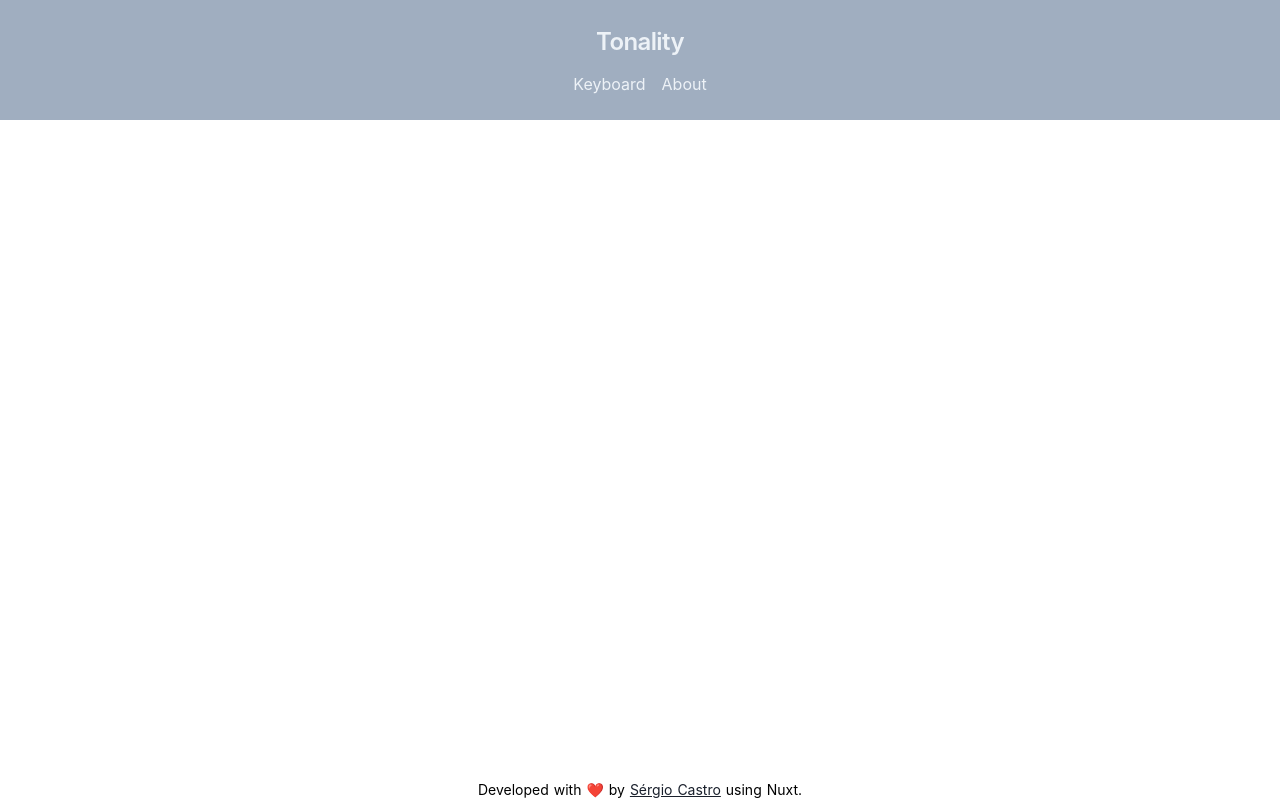
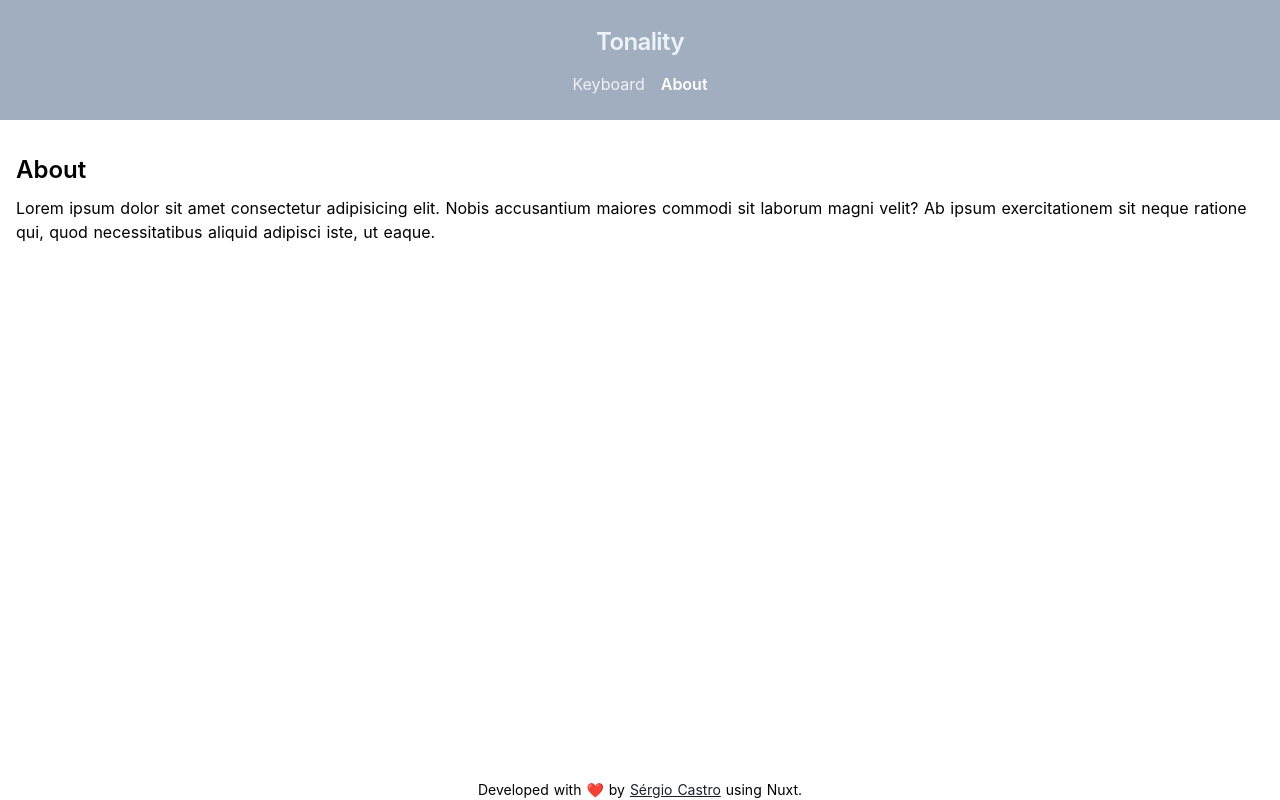
Before and after one commit to sergiocastrovale/tonality, a Nuxt app: page /about in a window 1280 px wide. Built offline with nearby package versions, Linux system fonts and the light colour scheme.

Commit message:
feat(about): added about page

```diff
--- /dev/null
+++ b/pages/about.vue
@@ -0,0 +1,8 @@
+<template>
+  <div class="container mx-auto px-4 mt-8">
+    <h3 class="text-2xl font-semibold mb-2">About</h3>
+    <div>
+      Lorem ipsum dolor sit amet consectetur adipisicing elit. Nobis accusantium maiores commodi sit laborum magni velit? Ab ipsum exercitationem sit neque ratione qui, quod necessitatibus aliquid adipisci iste, ut eaque.
+    </div>
+  </div>
+</template>
```
